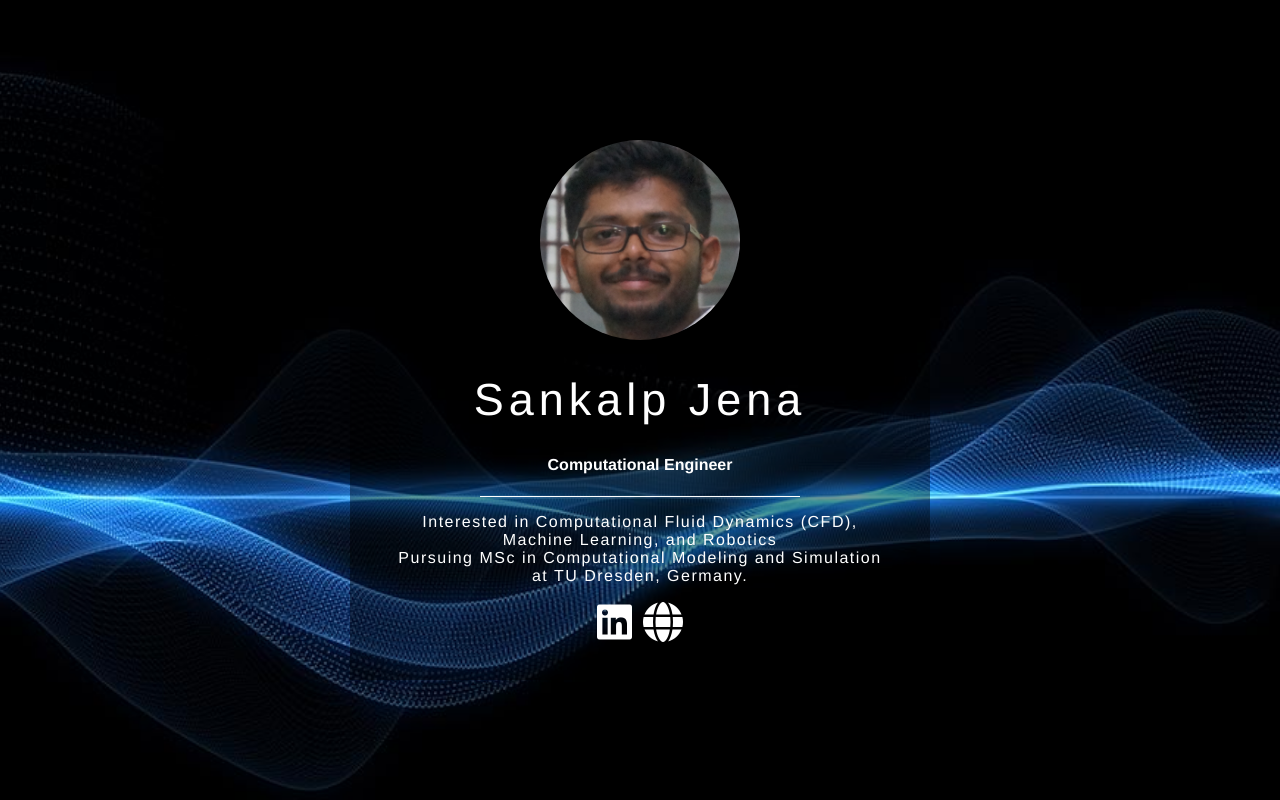
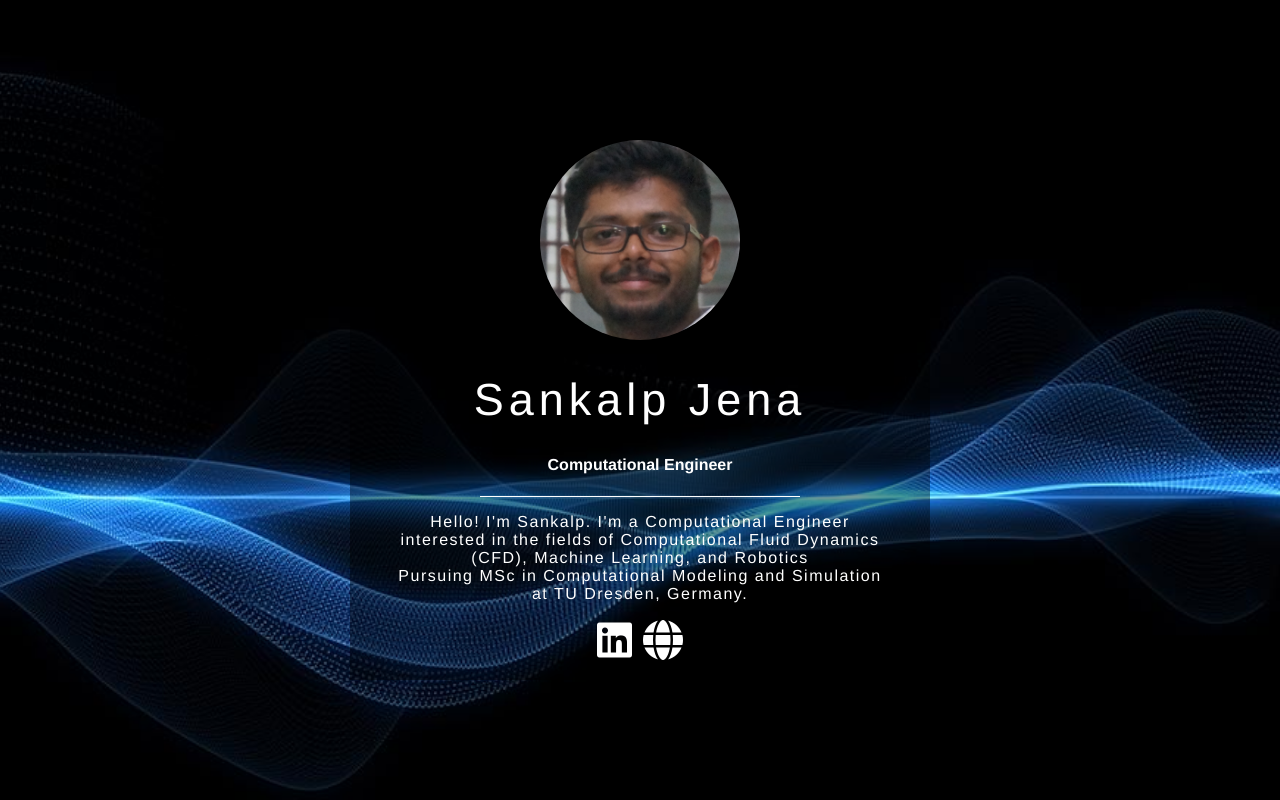
Before and after one commit to sankalpjena/sankalpjena.github.io, a plain HTML site: page index.html in a window 1280 px wide. Drawn offline with Linux system fonts and the light colour scheme.

Commit message:
changed description in index

```diff
--- a/index.html
+++ b/index.html
@@ -18,7 +18,7 @@
 	<div class = "line-break"></div>
 
 	<p>
-		Interested in Computational Fluid Dynamics (CFD), Machine Learning, and Robotics <br>Pursuing MSc in Computational Modeling and Simulation at TU Dresden, Germany.
+		Hello! I'm Sankalp. I'm a Computational Engineer interested in the fields of Computational Fluid Dynamics (CFD), Machine Learning, and Robotics <br>Pursuing MSc in Computational Modeling and Simulation at TU Dresden, Germany.
 	</p>
 
 	<div class = "social-icons">
```
